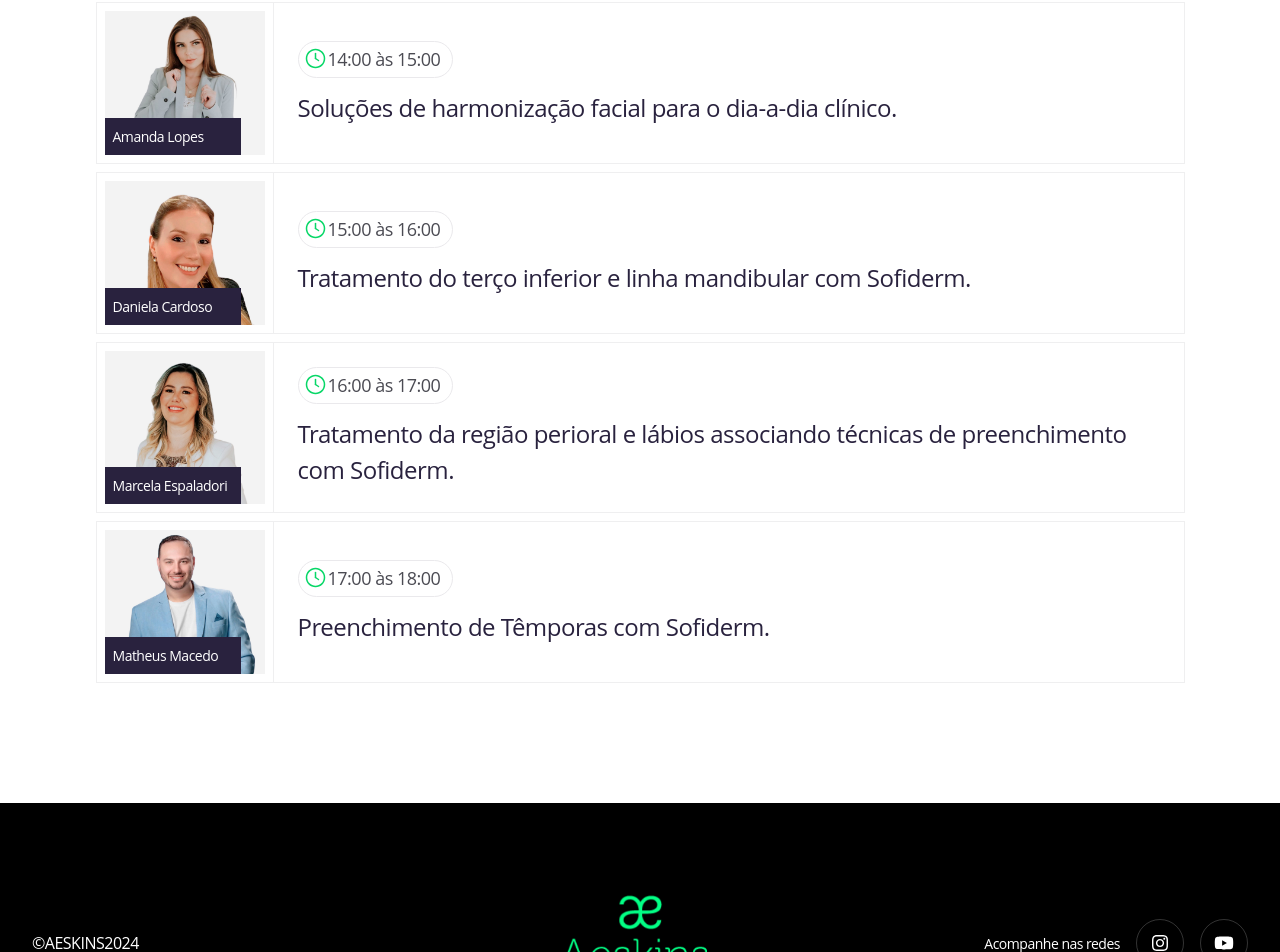
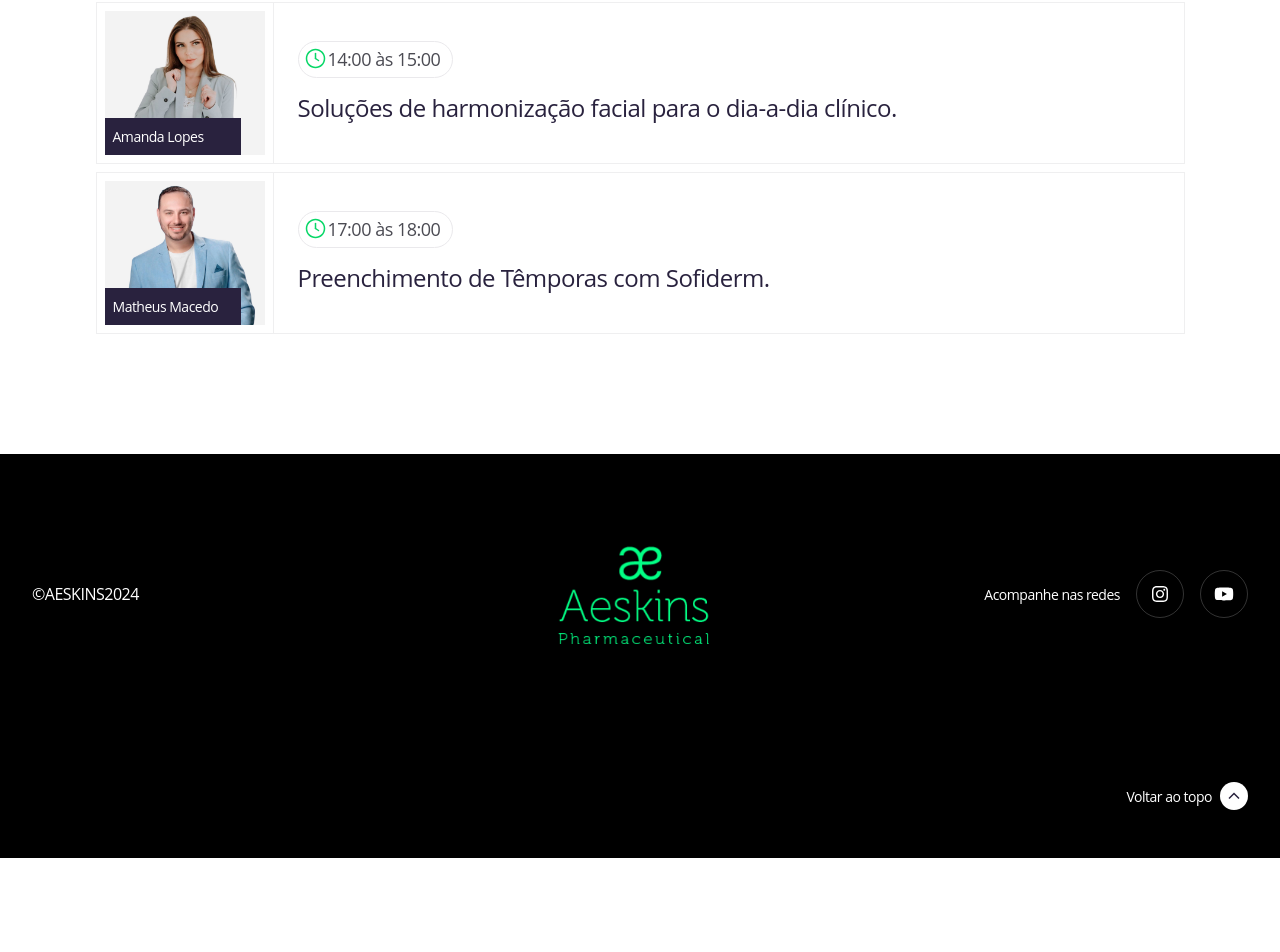
Before and after one commit to mattorresag/aeskins, a Next.js app: page / in a window 1280 px wide. Shown: the part 1432-2384 px from the top of the page. After the commit the page ends 2290 px from the top, so only its background shows below. Built offline with nearby package versions, Linux system fonts and the light colour scheme.

Commit message:
Remove unused code for speakers in Dates.tsx

```diff
--- a/src/features/Dates/Dates.tsx
+++ b/src/features/Dates/Dates.tsx
@@ -47,21 +47,6 @@ export const programacao = [
       title: "Soluções de harmonização facial para o dia-a-dia clínico.",
     },
     {
-      avatar: "/assets/daniela.jpg",
-      name: "Daniela Cardoso",
-      start: "15:00",
-      end: "16:00",
-      title: "Tratamento do terço inferior e linha mandibular com Sofiderm.",
-    },
-    {
-      avatar: "/assets/marcela.jpg",
-      name: "Marcela Espaladori",
-      start: "16:00",
-      end: "17:00",
-      title:
-        "Tratamento da região perioral e lábios associando técnicas de preenchimento com Sofiderm.",
-    },
-    {
       avatar: "/assets/matheus.jpg",
       name: "Matheus Macedo",
       start: "17:00",
@@ -77,13 +62,6 @@ export const programacao = [
       end: "11:00",
       title:
         "Tratamento da região perioral e lábios associando técnicas de preenchimento com Sofiderm.",
-    },
-    {
-      avatar: "/assets/fernanda.jpg",
-      name: "Fernanda Zanini",
-      start: "11:00",
-      end: "12:00",
-      title: "Soluções de harmonização facial para o dia-a-dia clínico.",
     },
     {
       avatar: "/assets/lidia.jpg",
@@ -132,13 +110,6 @@ export const programacao = [
         "Harmonização Facial vs Naturalidade, individualizando o tratamento com Sofiderm.",
     },
     {
-      avatar: "/assets/matheus.jpg",
-      name: "Matheus Macedo",
-      start: "14:00",
-      end: "15:00",
-      title: "Rinomodelação com Sofiderm.",
-    },
-    {
       avatar: "/assets/fernanda.jpg",
       name: "Fernanda Zanini",
       start: "15:00",
@@ -170,14 +141,6 @@ export const programacao = [
       end: "11:00",
       title:
         "Tratamento da região perioral e lábios associando técnicas de preenchimento com Sofiderm.",
-    },
-    {
-      avatar: "/assets/lidia.jpg",
-      name: "Lídia Dantas",
-      start: "11:00",
-      end: "12:00",
-      title:
-        "Harmonização Facial vs Naturalidade, individualizando o tratamento com Sofiderm.",
     },
     {
       avatar: "/assets/daniel.jpg",
```
